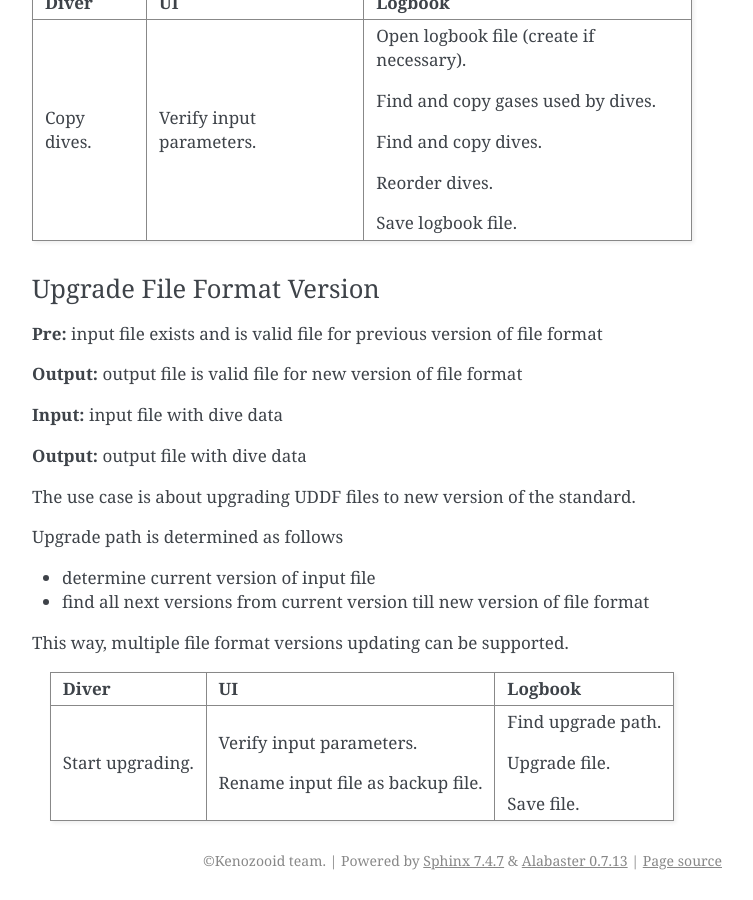
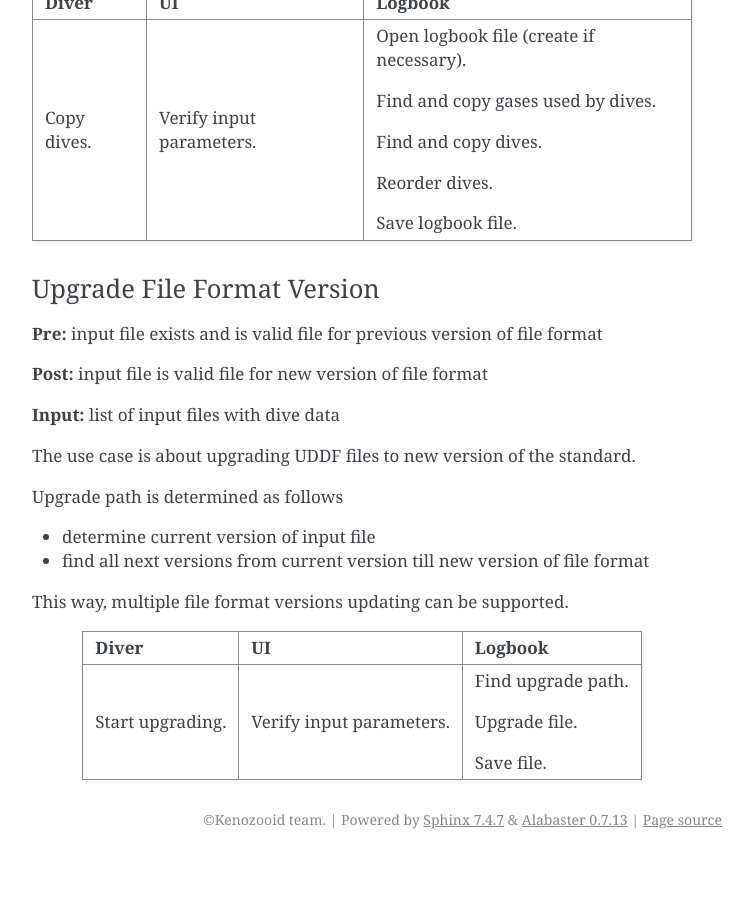
Before and after one commit to gitGNU/gnu_kenozooid, a Sphinx documentation site: the page built from doc/hacking/uc.rst, in a window 1280 px wide and 900 px high, scrolled down 4984 px. Shown: the whole window, without its empty margins (388-1141 px from the left). Built offline with Sphinx 7.4.7, drawn with Linux system fonts in a browser that asks for light colours; after the commit the page ends 5843 px from its top, so only the background shows below that.

Commit message:
- documentation cleanup, typos

```diff
--- a/doc/hacking/uc.rst
+++ b/doc/hacking/uc.rst
@@ -259,11 +259,9 @@ Upgrade File Format Version
 **Pre:** input file exists and is valid file for previous version of file
 format
 
-**Output:** output file is valid file for new version of file format
+**Post:** input file is valid file for new version of file format
 
-**Input:** input file with dive data
-
-**Output:** output file with dive data
+**Input:** list of input files with dive data
 
 The use case is about upgrading UDDF files to new version of the standard.
 
@@ -281,8 +279,8 @@ This way, multiple file format versions updating can be supported.
 | Start upgrading.   | Verify input         | Find upgrade path.         |
 |                    | parameters.          |                            |
 |                    |                      | Upgrade file.              |
-|                    | Rename input file as |                            |
-|                    | backup file.         | Save file.                 |
+|                    |                      |                            |
+|                    |                      | Save file.                 |
 +--------------------+----------------------+----------------------------+
 
 .. vim: sw=4:et:ai
```
Also changed, not shown: 1 other file.
